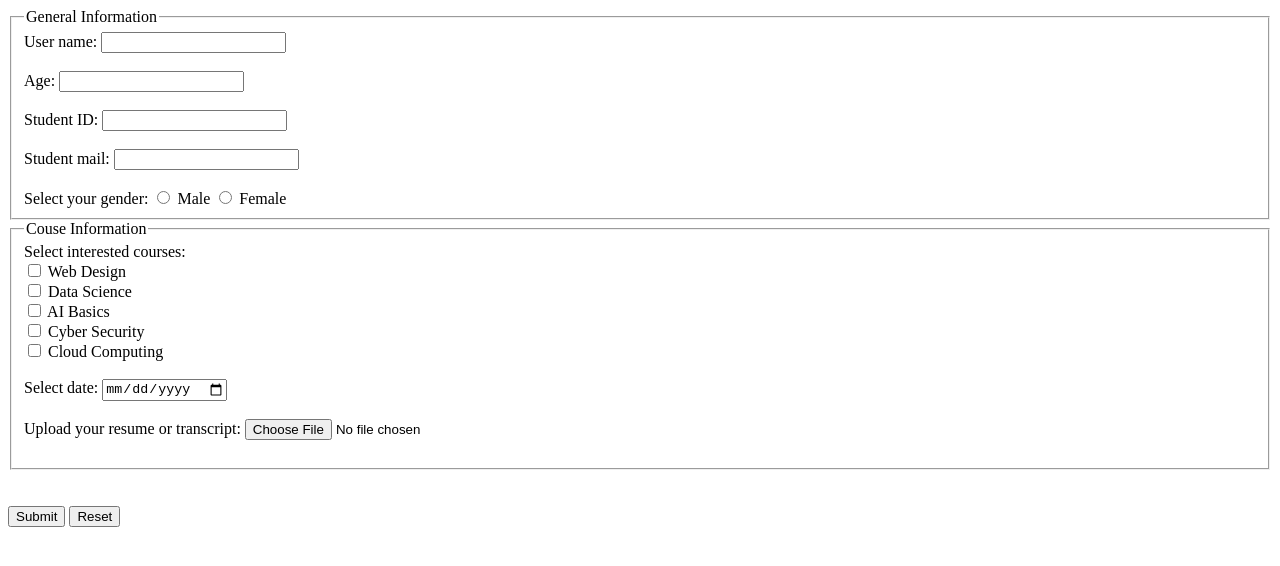
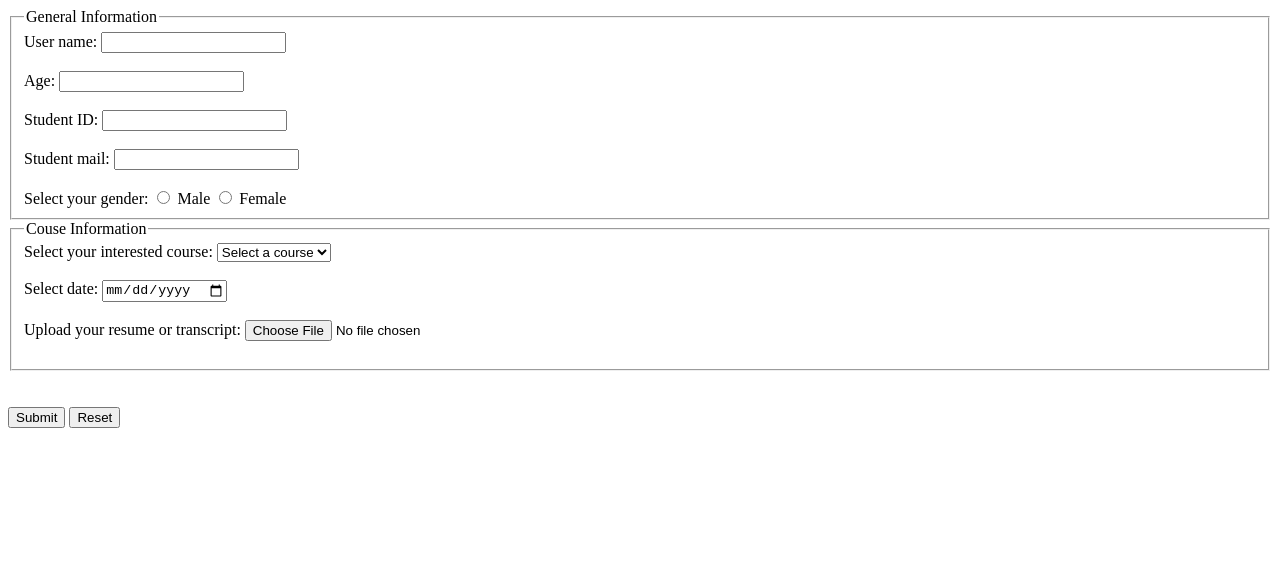
Before and after one commit to Mahbubul-Islam/22-49929-3_mid_practice, a plain HTML site: page html task 2/index.html in a window 1280 px wide. Drawn offline with Linux system fonts and the light colour scheme.

Commit message:
fix the code. replace the check box with dropdown

```diff
--- a/html task 2/index.html
+++ b/html task 2/index.html
@@ -30,17 +30,15 @@
             <fieldset>
             <legend>Couse Information</legend>
 
-                <label for="courses">Select interested courses: </label> <br>
-                <label for="course1">
-                <input type="checkbox" name="course1" id="course1" value="webDesign"> Web Design <br></label>
-                <label for="course2">
-                <input type="checkbox" name="course2" id="course2" value="dataScience"> Data Science <br></label>
-                <label for="course3">
-                <input type="checkbox" name="course3" id="course3" value="aiBasics"> AI Basics <br></label>
-                <label for="course4">
-                <input type="checkbox" name="course4" id="course4" value="cyberSecurity"> Cyber Security <br></label>
-                <label for="course5">
-                <input type="checkbox" name="course5" id="course5" value="cloudComputing"> Cloud Computing <br> </label><br>
+                <label for="course">Select your interested course: </label>
+                <select name="course" id="course" required>
+                    <option value="">Select a course</option>
+                    <option value="html">HTML</option>
+                    <option value="css">CSS</option>
+                    <option value="javascript">JavaScript</option>
+                    <option value="python">Python</option>
+                    <option value="java">Java</option>
+                </select> <br><br>
                 <label for="date">Select date: </label>
                 <input type="date" name="date" id="date" required> <br><br>
                 <label for="resume">Upload your resume or transcript: </label>
```
